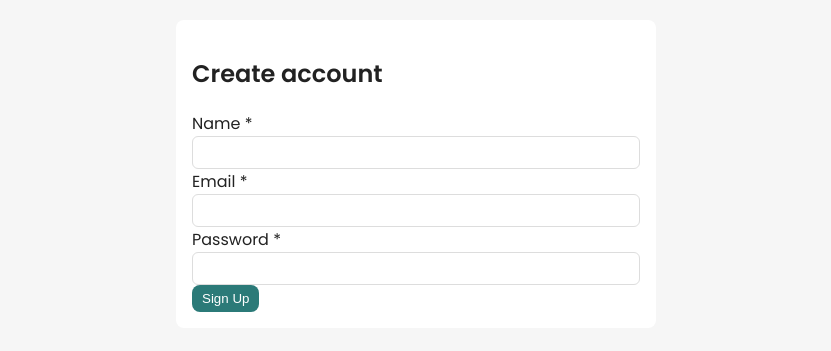
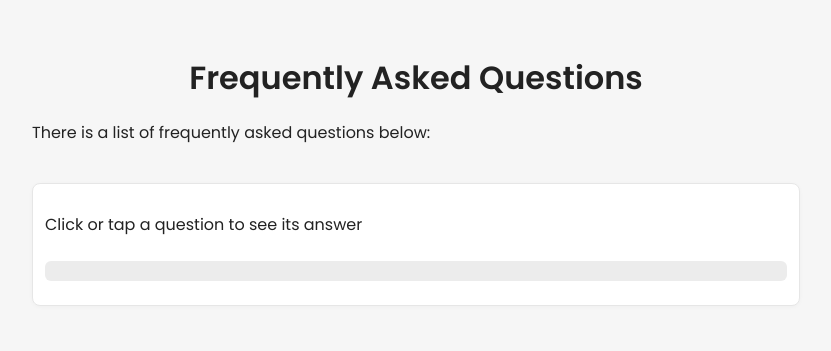
Before and after one commit to senior-project2025/INDY-6, a Flask app: template templates/faq.html in a window 1280 px wide. Shown: the part 59-410 px from the top of the page, without its empty margins (224-1055 px from the left). Run offline with Flask 3, Linux system fonts and the light colour scheme; the template is opened without the code that fills it: most values are stand-ins (such as "Sample title", 1, 10 or a date in 2020); some libraries are stand-ins or nearby versions.

Commit message:
Update faq.html

```diff
--- a/templates/faq.html
+++ b/templates/faq.html
@@ -1,18 +1,19 @@
 {% extends "base.html" %}
 {% block content %}
-<div class="signup-form fade-in">
-    <h2>{{ t('create_account') }}</h2>
-    <form method="post" action="{{ url_for('signup') }}">
-        <label for="name">{{ t('name') }} *</label>
-        <input id="name" name="name" required>
+<div class="faq fade-in">
+    <h1 class = "page-header">Frequently Asked Questions</h1>
+    <p>There is a list of frequently asked questions below:</p>
 
-        <label for="email">{{ t('email') }} *</label>
-        <input id="email" name="email" type="email" required>
-
-        <label for="password">{{ t('password') }} *</label>
-        <input id="password" name="password" type="password" required>
-
-        <button class="btn primary" type="submit">{{ t('signup') }}</button>
-    </form>
+    <div class = "faq-list">
+        <p>Click or tap a question to see its answer</p>
+        {% for item in faqs %}
+        <div class = "faq-item">
+            <button class = "faq-question">{{ item.q }} </button>
+            <div class="faq-answer">
+                <p>{{ item.a }}</p>
+            </div>
+        </div>
+        {% endfor %}
+    </div>
 </div>
 {% endblock %}
```
